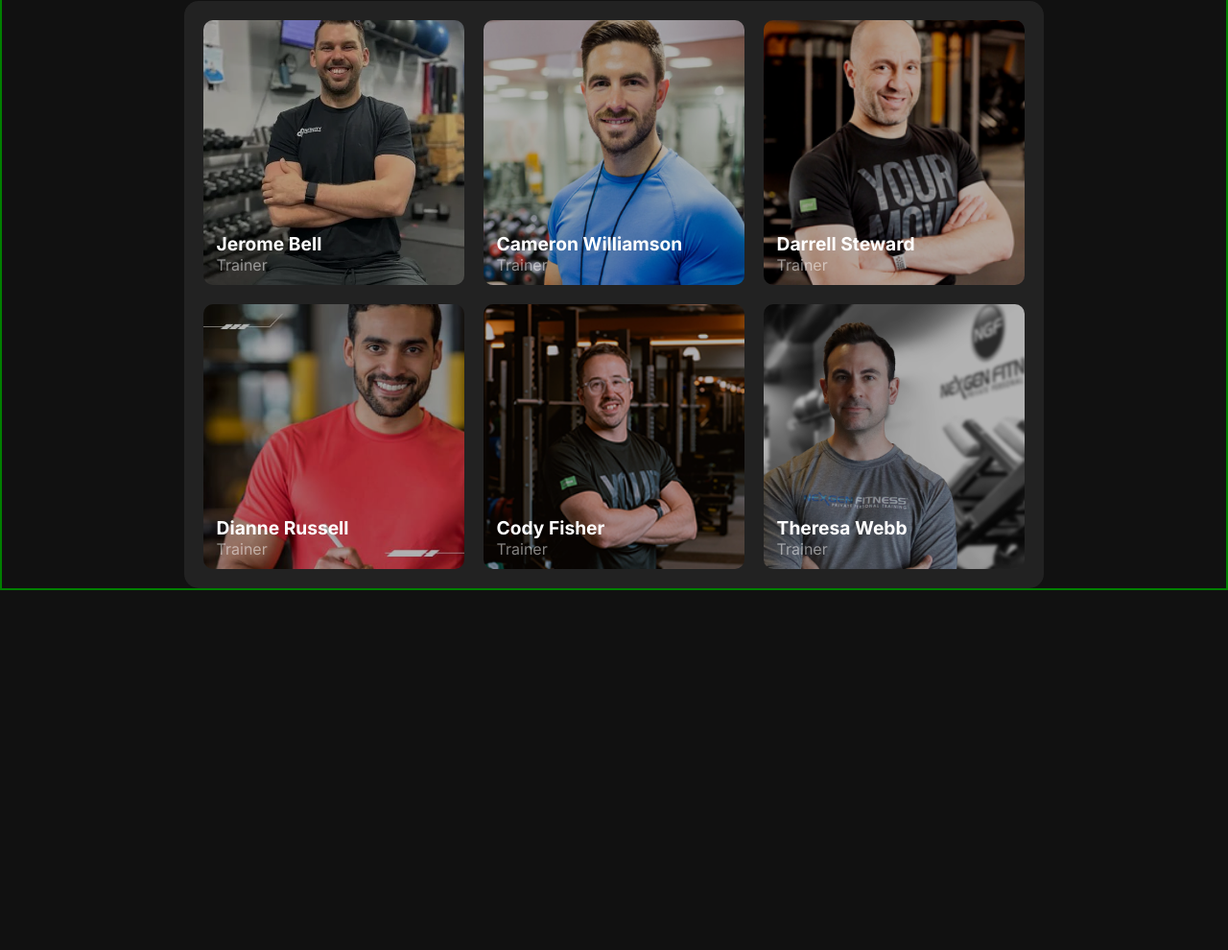
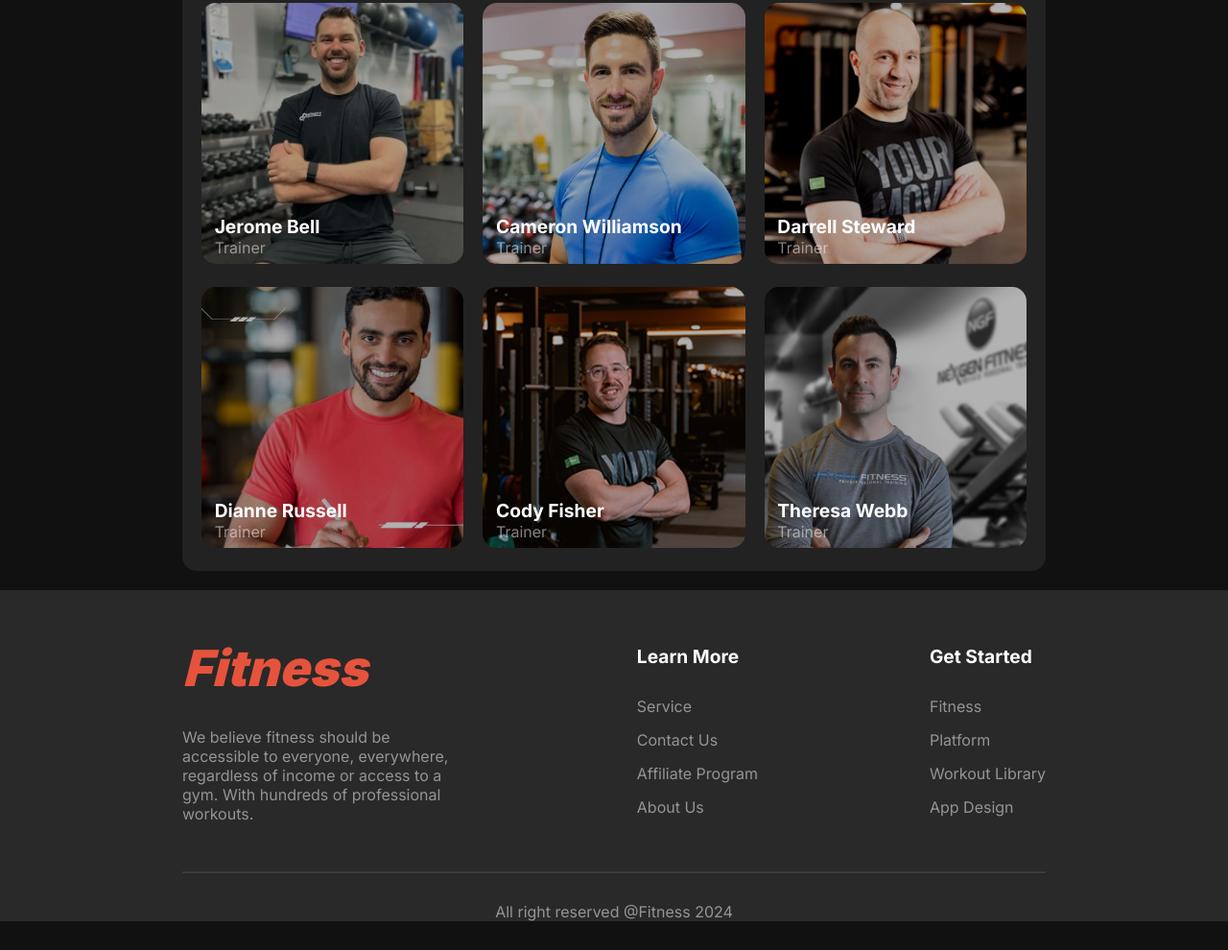
Before and after one commit to NuraidaKashmin/fitness-website-assignment, a plain HTML site: page index.html in a window 1280 px wide. Shown: the part 1796-2786 px from the top of the page at 96% size. Before the commit the page ends 2431 px from the top, so only its background shows below. Drawn offline with Linux system fonts and the light colour scheme; a web font is replaced by a local one.

Commit message:
added footer

```diff
--- a/index.html
+++ b/index.html
@@ -111,7 +111,7 @@
                     <p class="uni-p">Meet our team passionate about making fitness accessible to all</p>
                 </div>
                 <div class="meet-team-people">
-                    <div class="person-1">
+                    <div class="person-1 hidden">
                         <img src="./images/trainer1.png" alt="">
                         <div class="name-1">
                             <h6>Jerome Bell</h6>
@@ -132,7 +132,7 @@
                             <p class="uni-p">Trainer</p>
                         </div>
                     </div>
-                    <div class="person-4">
+                    <div class="person-4 hidden">
                         <img src="./images/trainer4.png" alt="">
                         <div class="name-4">
                             <h6>Dianne Russell</h6>
@@ -156,9 +156,34 @@
                 </div>
             </div>
         </section>
-
     </main>
-    <footer>
+    <footer class="container uni-pad footer">
+        <div class="footer-container">
+            <div class="footer-brand">
+                <h1><em>Fitness</em></h1>
+                <p class="uni-p">We believe fitness should be accessible to everyone, everywhere, regardless of income or access to a gym. With hundreds of professional workouts.</p>
+            </div>
+            <div class="list-one">
+                <h6>Learn More</h6>
+                <div class="list-one-content">
+                    <p class="uni-p">Service</p>
+                    <p class="uni-p">Contact Us</p>
+                    <p class="uni-p">Affiliate Program</p>
+                    <p class="uni-p">About Us</p>
+                </div>
+            </div>
+            <div class="list-two">
+                <h6>Get Started</h6>
+                <div class="list-two-content">
+                    <p class="uni-p">Fitness</p>
+                    <p class="uni-p">Platform</p>
+                    <p class="uni-p">Workout Library</p>
+                    <p class="uni-p">App Design</p>
+                </div>
+            </div>
+        </div>
+        <hr>
+        <p class="uni-p footer-text">All right reserved @Fitness 2024</p>
 
     </footer>
 
--- a/responsive.css
+++ b/responsive.css
@@ -18,6 +18,7 @@ large device above 993px*/
 }
 .banner-title{
     font-size: 3.5rem;
+    line-height: 120%;
 }
 .banner-left{
     width: 100%;
@@ -62,7 +63,42 @@ large device above 993px*/
     transform: scale(1);
     object-fit: cover;
 }
-
+.meet-team-container{
+    padding: 0px 10px;
+}
+.meet-team-people{
+    /* grid-template-rows: repeat(4, 1fr); */
+    grid-template-columns: repeat(1, 1fr);
+}
+.meet-team-people img{
+    height: auto;
+    filter: brightness(90%);
+    /* transform: scale(1.1); */
+}
+.person-2{
+    order: 1S;
+}
+.person-5{
+    order: 2;
+}
+.person-3 img{
+    transform: scale(1.1);
+}
+.person-3{
+    order: 3;
+}
+.person-6{
+    order: 4;
+}
+.footer-container{
+    display: grid;
+    grid-template-columns: repeat(1, 1fr);
+    justify-items: start;
+    gap: 20px;
+}
+.footer{
+    padding: 0px 10px;
+}
 
 
 
--- a/style.css
+++ b/style.css
@@ -19,7 +19,7 @@ font-18px=1.12rem*/
     max-width: 1024px;
     margin: 0 auto;
     margin-bottom: 20px;
-    border: 2px solid green;
+    /* border: 2px solid green; */
 }
 .uni-pad{
     padding: 0px 190px;
@@ -33,7 +33,6 @@ font-18px=1.12rem*/
     color: white;
     font-weight: 800;
     margin-bottom: 15px;
-    /* line-height: 120%; */
 }
 .btn-primary{
     background-color: #E6533C;
@@ -92,13 +91,13 @@ font-18px=1.12rem*/
 }
 .banner-span{
     font-family: "Aguafina Script", cursive;
-    font-weight: 200;
+    font-weight: 10;
+    font-size: 5rem;
 }
 .banner-title{
     font-size: 4.8rem;
     margin-bottom: 28px;
-    line-height: 120%;
-    /* letter-spacing: 0%; */
+    line-height: 100%;
 }
 .banner-btn{
     margin-top: 28px;
@@ -234,6 +233,9 @@ font-18px=1.12rem*/
     padding-top: 32px;
     padding-bottom: 32px;
 }
+.meet-team-container{
+    margin-bottom: 20px;
+}
 .meet-team-title{
     text-align: center;
     margin-bottom: 58px;
@@ -256,18 +258,51 @@ font-18px=1.12rem*/
     height: 272px;
     width: 100%;
     object-fit: cover;
-    transform: scale(1.1);
     filter: brightness(70%);
+    border-radius: 15px;
 }
 .person-1, .person-2, .person-3, .person-4, .person-5, .person-6{
-    /* transform: scale(1.1); */
     overflow: hidden;
     position: relative;
-    /* padding: 30px; */
-    border-radius: 10px;
 }
 .name-1, .name-2, .name-3, .name-4, .name-5, .name-6{
     position: absolute;
     top: 80%;
     left: 5%;
 }
+.footer h6{
+    font-size: 1.2rem;
+}
+.footer{
+    background-color: rgba(255, 255, 255, 0.1);
+}
+.footer-container{
+    display: grid;
+    grid-template-columns: repeat(3, 1fr);
+    align-items: center;
+    justify-items: end;
+    /* background-color: #222222; */
+    padding-top: 50px;
+    padding-bottom: 50px;
+}
+.list-one, .list-two, .footer-brand{
+    display: grid;
+    gap: 30px;
+}
+.list-one-content, .list-two-content{
+    display: grid;
+    gap: 15px;
+}
+.footer-text{
+    text-align: center;
+    margin-top: 30px;
+    margin-bottom: 30px;
+}
+hr{
+    border-color: rgba(255, 255, 255, 0.1);
+}
+.footer-brand h1{
+    color: #E6533C;
+    font-weight: 900;
+    font-size: 3.25rem;
+}
```
